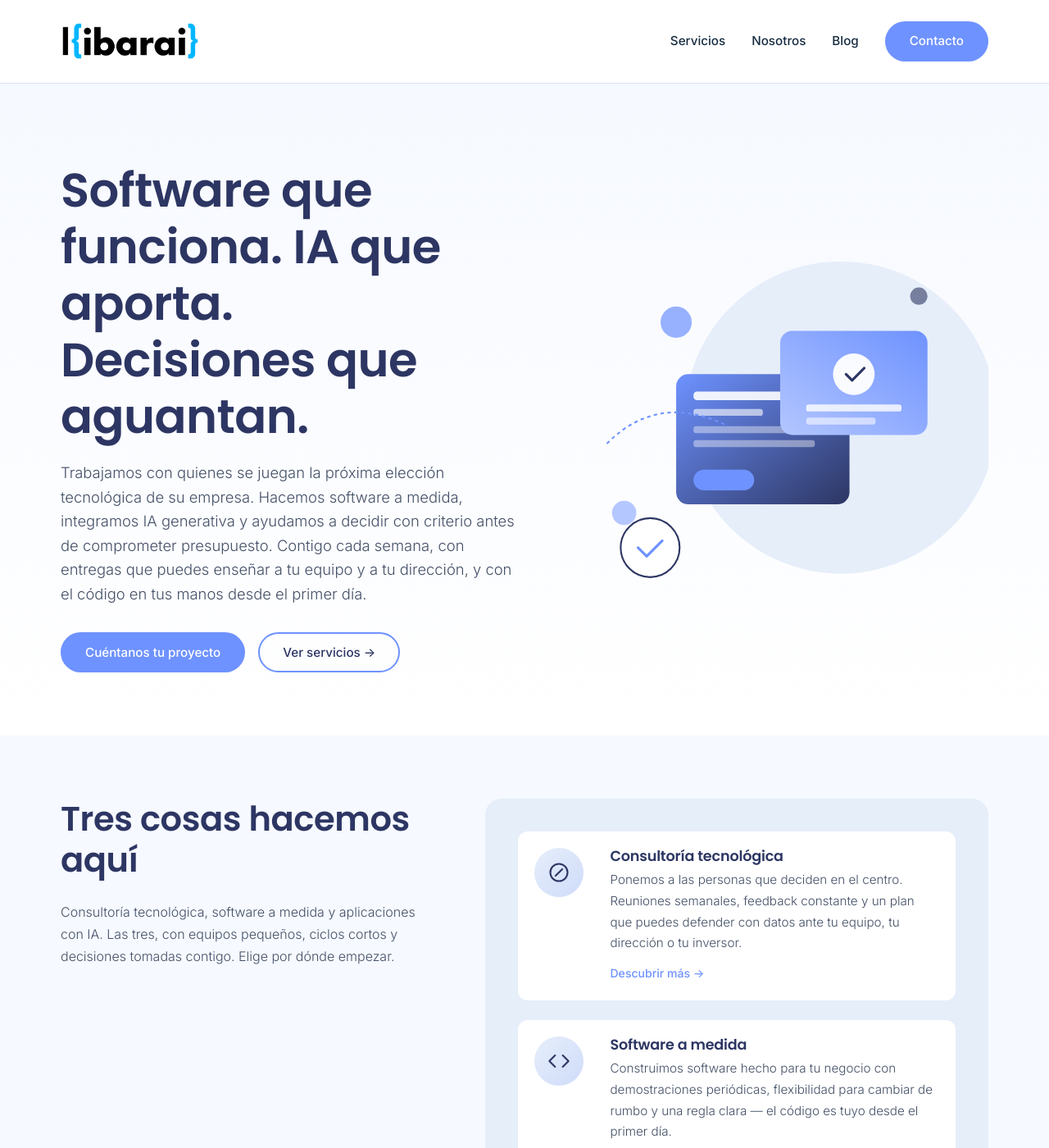
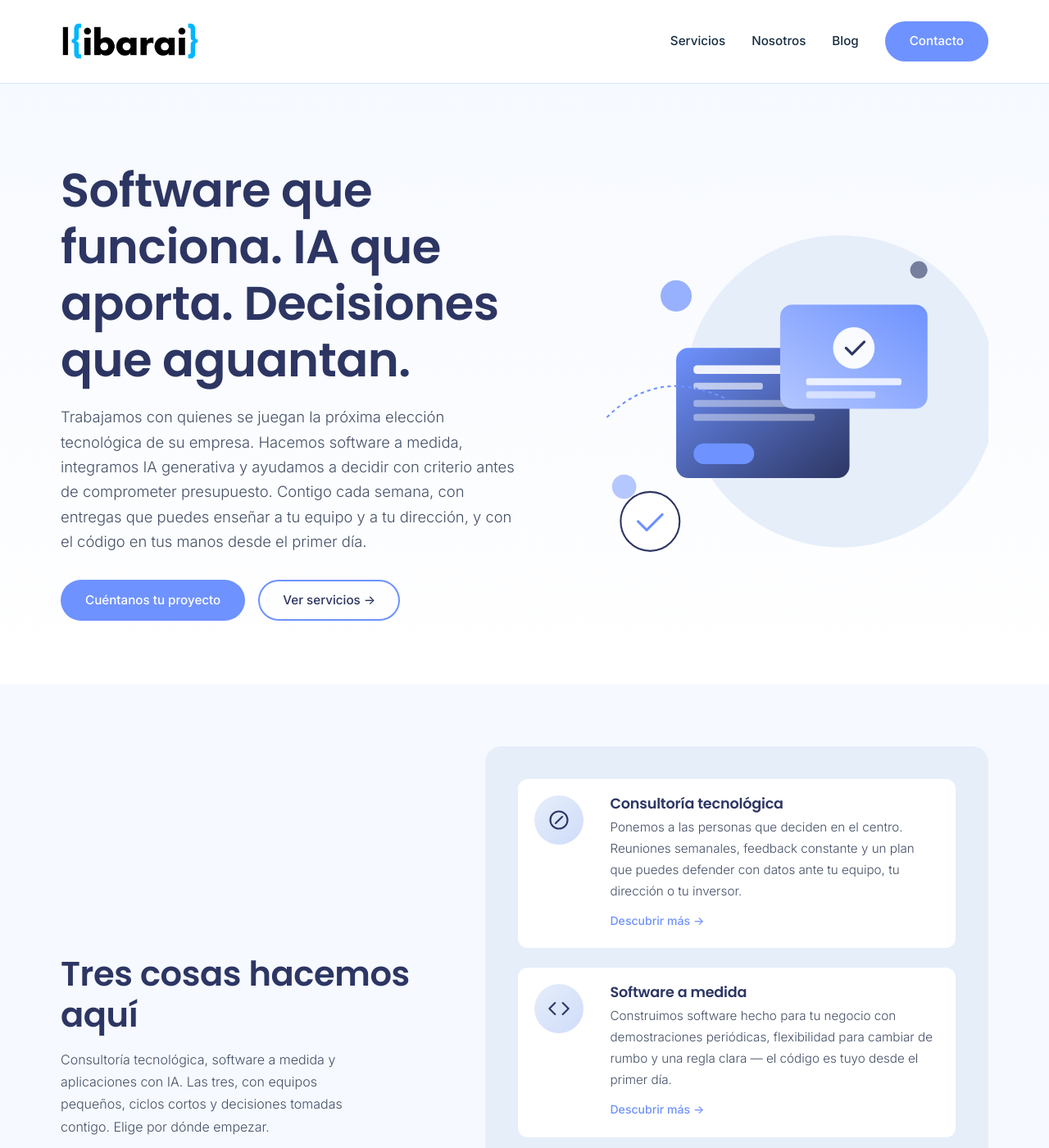
Before and after one commit to Kibarai/Home, a Jekyll site: the page built from index.html, in a window 1280 px wide and 1400 px high. Shown: the whole window at 82% size. Built offline with Jekyll 4.4.1, drawn with Linux system fonts in a browser that asks for light colours.

Commit message:
Tighten spacing and alignment across the site
- Hero: title max-width bumped from 14ch to 22ch so the new headline
  breaks over three lines instead of five
- Icon module: drop the sticky heading side (breaks on short
  content), align columns center vertically, cap the intro
  paragraph at 40ch so it doesn't stretch the whole column
- CTA banner: revert the paragraph to centered — it's a short banner
  and the split (centered title, left-aligned body) looked broken
- Mobile hero: paragraph stays left-aligned inside a centered block
  so multi-line copy no longer zig-zags
- Contact page: drop the inline text-align:center on the trailing
  prose, matches the rest of the site
- Post subtitle: same left-align-in-centered-block treatment
- Delete an orphan .post-hero .caption rule

Co-Authored-By: Claude Opus 4.7 (1M context) <noreply@anthropic.com>

```diff
--- a/_layouts/post.html
+++ b/_layouts/post.html
@@ -5,7 +5,7 @@ layout: default
   <div class="post-hero">
     <div class="post-hero-inner">
       <h1>{{ page.title }}</h1>
-      {% if page.subtitle %}<p class="lede" style="max-width:52ch;margin-left:auto;margin-right:auto">{{ page.subtitle }}</p>{% endif %}
+      {% if page.subtitle %}<p class="lede" style="max-width:52ch;margin-left:auto;margin-right:auto;text-align:left">{{ page.subtitle }}</p>{% endif %}
       <div class="post-meta">
         <span><time datetime="{{ page.date | date_to_xmlschema }}">{{ page.date | date: "%-d %b %Y" }}</time></span>
         {% if page.author %}<span>{{ page.author }}</span>{% endif %}
--- a/assets/css/main.css
+++ b/assets/css/main.css
@@ -112,13 +112,13 @@ p { margin: 0 0 1em; color: var(--ink-soft); }
   gap: 3rem;
   align-items: center;
 }
-.hero-content h1 { max-width: 14ch; margin-bottom: 1.2rem; }
+.hero-content h1 { max-width: 22ch; margin-bottom: 1.2rem; }
 .hero-content .lede {
   font-size: 1.15rem;
   color: var(--ink-soft);
   max-width: 52ch;
   font-weight: 300;
-  line-height: 1.6;
+  line-height: 1.65;
   margin-bottom: 2rem;
 }
 .hero-actions { display: flex; gap: 1rem; flex-wrap: wrap; }
@@ -141,9 +141,9 @@ section { padding: clamp(3.5rem, 6vw, 5.5rem) 0; }
 }
 
 /* Icon module — "Why Us" style (heading left, cards right with icon + text) */
-.icon-module { display: grid; grid-template-columns: 1fr 1.35fr; gap: 4rem; align-items: start; }
-.icon-module .heading-side { position: sticky; top: 6rem; }
-.icon-module .heading-side h2 { font-size: clamp(1.6rem, 2vw + 1rem, 2.6rem); }
+.icon-module { display: grid; grid-template-columns: 1fr 1.35fr; gap: 4rem; align-items: center; }
+.icon-module .heading-side h2 { font-size: clamp(1.6rem, 2vw + 1rem, 2.6rem); margin-bottom: 1rem; }
+.icon-module .heading-side p { max-width: 40ch; }
 .icon-module .cards-side {
   background: var(--bg-accent);
   border-radius: var(--radius-lg);
@@ -290,7 +290,7 @@ section { padding: clamp(3.5rem, 6vw, 5.5rem) 0; }
 }
 .cta-banner > * { position: relative; z-index: 1; }
 .cta-banner h2 { color: #fff; margin: 0 0 1rem; }
-.cta-banner p { color: rgba(255,255,255,.85); max-width: 46ch; margin: 0 auto 2rem; font-size: 1.05rem; text-align: left; }
+.cta-banner p { color: rgba(255,255,255,.9); max-width: 52ch; margin: 0 auto 2rem; font-size: 1.05rem; line-height: 1.6; }
 .cta-banner .btn-primary { background: #fff; color: var(--primary); }
 .cta-banner .btn-primary:hover { background: var(--bg-accent); color: var(--primary); }
 
@@ -319,7 +319,6 @@ section { padding: clamp(3.5rem, 6vw, 5.5rem) 0; }
 .post-hero {
   background: var(--bg-soft); padding: clamp(3rem, 6vw, 4.5rem) 0 clamp(2rem, 4vw, 3rem);
 }
-.post-hero .caption { justify-content: center; }
 .post-hero-inner { max-width: 780px; margin: 0 auto; text-align: center; padding: 0 1.5rem; }
 .post-hero h1 { margin-bottom: 1rem; }
 .post-hero .post-meta {
@@ -387,12 +386,14 @@ section { padding: clamp(3.5rem, 6vw, 5.5rem) 0; }
 
 /* Responsive */
 @media (max-width: 960px) {
-  .hero-grid { grid-template-columns: 1fr; text-align: center; }
-  .hero-content h1, .hero-content .lede { max-width: none; margin-left: auto; margin-right: auto; }
+  .hero-grid { grid-template-columns: 1fr; gap: 2.5rem; }
+  .hero-content { text-align: center; }
+  .hero-content h1 { max-width: 22ch; margin-left: auto; margin-right: auto; }
+  .hero-content .lede { max-width: 52ch; margin-left: auto; margin-right: auto; text-align: left; }
   .hero-actions { justify-content: center; }
   .hero-illustration { order: -1; max-width: 380px; margin: 0 auto; }
   .icon-module { grid-template-columns: 1fr; gap: 2.5rem; }
-  .icon-module .heading-side { position: static; }
+  .icon-module .heading-side p { max-width: none; }
   .featured-post { grid-template-columns: 1fr; padding: 1.75rem; }
   .info-3col { grid-template-columns: 1fr; gap: 2rem; }
   .blog-grid { grid-template-columns: 1fr; }
--- a/contacto.html
+++ b/contacto.html
@@ -25,7 +25,7 @@ permalink: /contacto/
     {% endif %}
   </div>
 
-  <div class="prose" style="text-align:center;margin-top:3rem">
+  <div class="prose" style="margin-top:3rem;max-width:52ch">
     <p>{{ s.pages.contacto.body }}</p>
   </div>
 </div>
```
